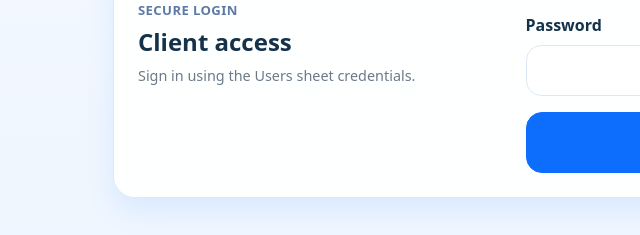
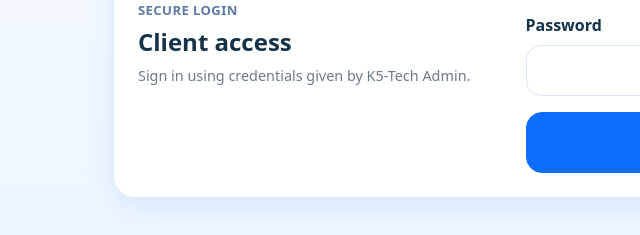
Before and after one commit to igoropean/issue-ticket-app, a plain HTML site: page index.html in a window 1280 px wide. Shown: the part 436-671 px from the top of the page, 49-689 px from the left. Drawn offline with nearby package versions, Linux system fonts and the light colour scheme; some packages are replaced by stand-ins of ours; a script that the page names is missing.

Commit message:
Update index.html

```diff
--- a/index.html
+++ b/index.html
@@ -83,7 +83,7 @@
         <div class="col-12 col-lg-5">
           <div class="section-label mb-2">Secure login</div>
           <h2 class="h4 fw-bold mb-2">Client access</h2>
-          <p class="hint mb-0">Sign in using the Users sheet credentials.</p>
+          <p class="hint mb-0">Sign in using credentials given by K5-Tech Admin.</p>
         </div>
         <div class="col-12 col-lg-7">
           <form id="loginForm" class="row g-3">
```
